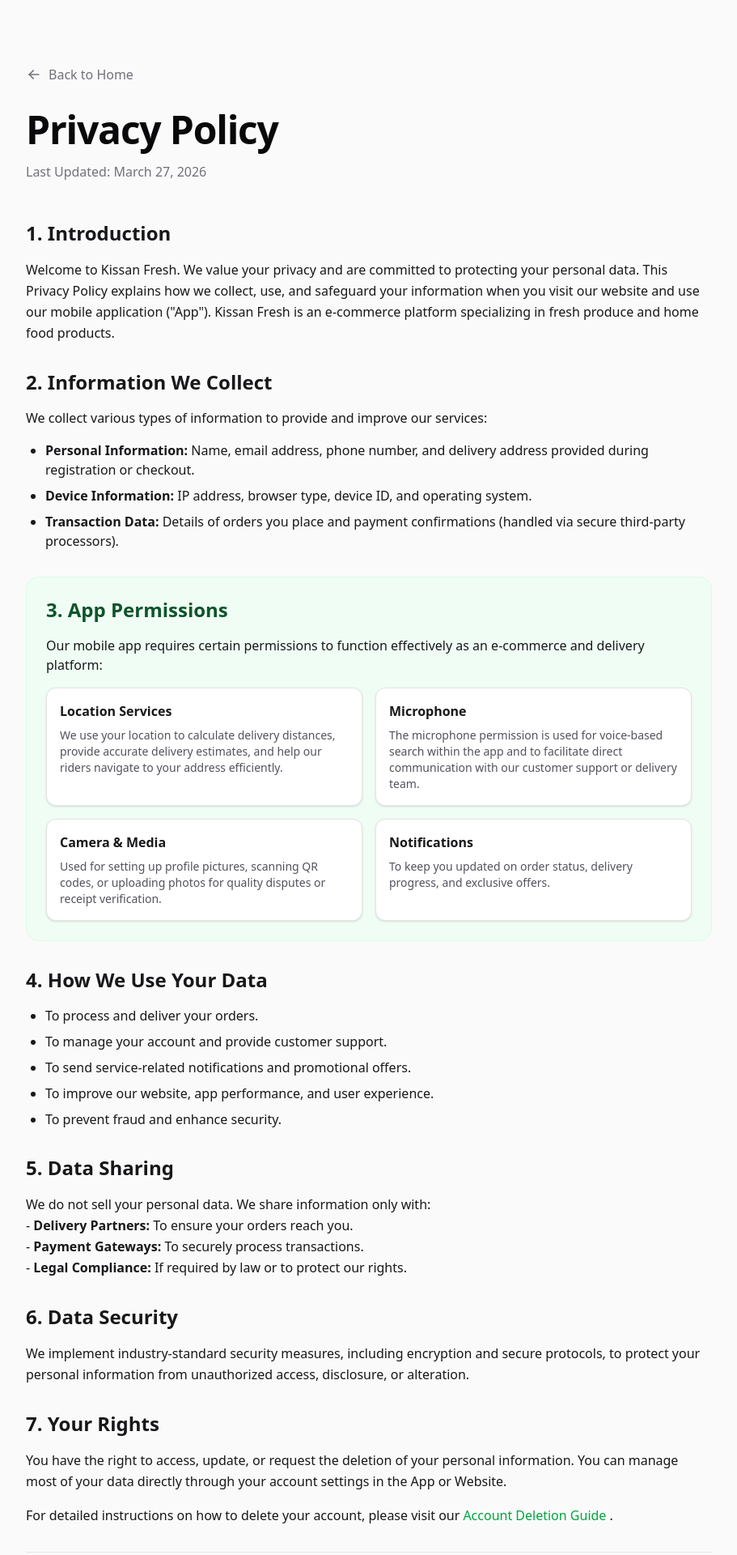
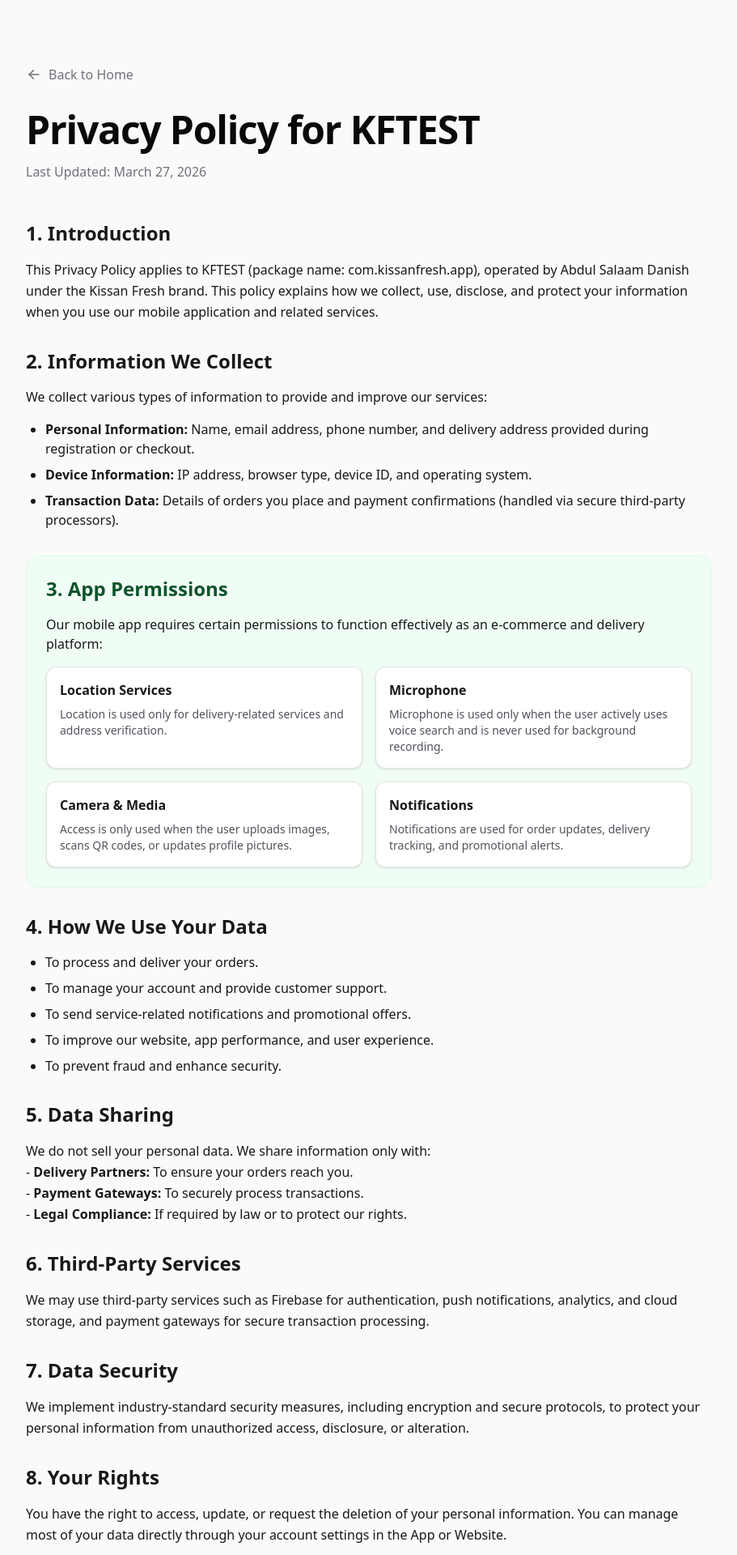
Before and after one commit to AS-Danish/KissanFreshDashboard, a Next.js app: page /privacy in a window 1280 px wide. Shown: the top 1920 px of the page at 81% size, without its empty margins (184-1095 px from the left). Built offline with nearby package versions, Linux system fonts and the light colour scheme; no server answers; the database is empty.

Commit message:
Updated the Privacy Policy Page

```diff
--- a/src/app/privacy/page.jsx
+++ b/src/app/privacy/page.jsx
@@ -3,8 +3,8 @@
 import { IconArrowLeft } from "@tabler/icons-react";
 
 export const metadata = {
-  title: "Privacy Policy | Kissan Fresh",
-  description: "Privacy Policy for Kissan Fresh website and mobile application.",
+  title: "Privacy Policy for KFTEST",
+  description: "Privacy Policy for KFTEST mobile application and related services.",
 };
 
 export default function PrivacyPolicy() {
@@ -23,7 +23,7 @@
 
         <header className="mb-12">
           <h1 className="text-4xl md:text-5xl font-bold tracking-tight mb-4 text-zinc-950 dark:text-white">
-            Privacy Policy
+            Privacy Policy for KFTEST
           </h1>
           <p className="text-zinc-500 dark:text-zinc-400">
             Last Updated: {lastUpdated}
@@ -34,10 +34,7 @@
           <section>
             <h2 className="text-2xl font-semibold mb-4 text-zinc-900 dark:text-zinc-100">1. Introduction</h2>
             <p className="leading-relaxed">
-              Welcome to Kissan Fresh. We value your privacy and are committed to protecting your personal data.
-              This Privacy Policy explains how we collect, use, and safeguard your information when you visit our website
-              and use our mobile application ("App"). Kissan Fresh is an e-commerce platform specializing in fresh produce
-              and home food products.
+              This Privacy Policy applies to KFTEST (package name: com.kissanfresh.app), operated by Abdul Salaam Danish under the Kissan Fresh brand. This policy explains how we collect, use, disclose, and protect your information when you use our mobile application and related services.
             </p>
           </section>
 
@@ -58,28 +55,25 @@
               <div className="bg-white dark:bg-zinc-900 p-4 rounded-xl shadow-sm border border-zinc-200 dark:border-zinc-800">
                 <h3 className="font-bold text-zinc-900 dark:text-zinc-100 mb-2">Location Services</h3>
                 <p className="text-sm text-zinc-600 dark:text-zinc-400">
-                  We use your location to calculate delivery distances, provide accurate delivery estimates,
-                  and help our riders navigate to your address efficiently.
+                  Location is used only for delivery-related services and address verification.
                 </p>
               </div>
               <div className="bg-white dark:bg-zinc-900 p-4 rounded-xl shadow-sm border border-zinc-200 dark:border-zinc-800">
                 <h3 className="font-bold text-zinc-900 dark:text-zinc-100 mb-2">Microphone</h3>
                 <p className="text-sm text-zinc-600 dark:text-zinc-400">
-                  The microphone permission is used for voice-based search within the app and to facilitate
-                  direct communication with our customer support or delivery team.
+                  Microphone is used only when the user actively uses voice search and is never used for background recording.
                 </p>
               </div>
               <div className="bg-white dark:bg-zinc-900 p-4 rounded-xl shadow-sm border border-zinc-200 dark:border-zinc-800">
                 <h3 className="font-bold text-zinc-900 dark:text-zinc-100 mb-2">Camera & Media</h3>
                 <p className="text-sm text-zinc-600 dark:text-zinc-400">
-                  Used for setting up profile pictures, scanning QR codes, or uploading photos for quality
-                  disputes or receipt verification.
+                  Access is only used when the user uploads images, scans QR codes, or updates profile pictures.
                 </p>
               </div>
               <div className="bg-white dark:bg-zinc-900 p-4 rounded-xl shadow-sm border border-zinc-200 dark:border-zinc-800">
                 <h3 className="font-bold text-zinc-900 dark:text-zinc-100 mb-2">Notifications</h3>
                 <p className="text-sm text-zinc-600 dark:text-zinc-400">
-                  To keep you updated on order status, delivery progress, and exclusive offers.
+                  Notifications are used for order updates, delivery tracking, and promotional alerts.
                 </p>
               </div>
             </div>
@@ -107,7 +101,14 @@
           </section>
 
           <section>
-            <h2 className="text-2xl font-semibold mb-4 text-zinc-900 dark:text-zinc-100">6. Data Security</h2>
+            <h2 className="text-2xl font-semibold mb-4 text-zinc-900 dark:text-zinc-100">6. Third-Party Services</h2>
+            <p className="leading-relaxed">
+              We may use third-party services such as Firebase for authentication, push notifications, analytics, and cloud storage, and payment gateways for secure transaction processing.
+            </p>
+          </section>
+
+          <section>
+            <h2 className="text-2xl font-semibold mb-4 text-zinc-900 dark:text-zinc-100">7. Data Security</h2>
             <p className="leading-relaxed">
               We implement industry-standard security measures, including encryption and secure protocols,
               to protect your personal information from unauthorized access, disclosure, or alteration.
@@ -115,14 +116,13 @@
           </section>
 
           <section>
-            <h2 className="text-2xl font-semibold mb-4 text-zinc-900 dark:text-zinc-100">7. Your Rights</h2>
+            <h2 className="text-2xl font-semibold mb-4 text-zinc-900 dark:text-zinc-100">8. Your Rights</h2>
             <p className="leading-relaxed mb-4">
               You have the right to access, update, or request the deletion of your personal information.
               You can manage most of your data directly through your account settings in the App or Website.
             </p>
             <p className="leading-relaxed">
-              For detailed instructions on how to delete your account, please visit our
-              <Link href="/delete-account" className="text-green-600 hover:underline mx-1">Account Deletion Guide</Link>.
+              For account deletion requests, users can use the in-app account settings or contact support at <a href="mailto:support@kissanfresh.com" className="text-green-600 hover:underline">support@kissanfresh.com</a>.
             </p>
           </section>
 
```
